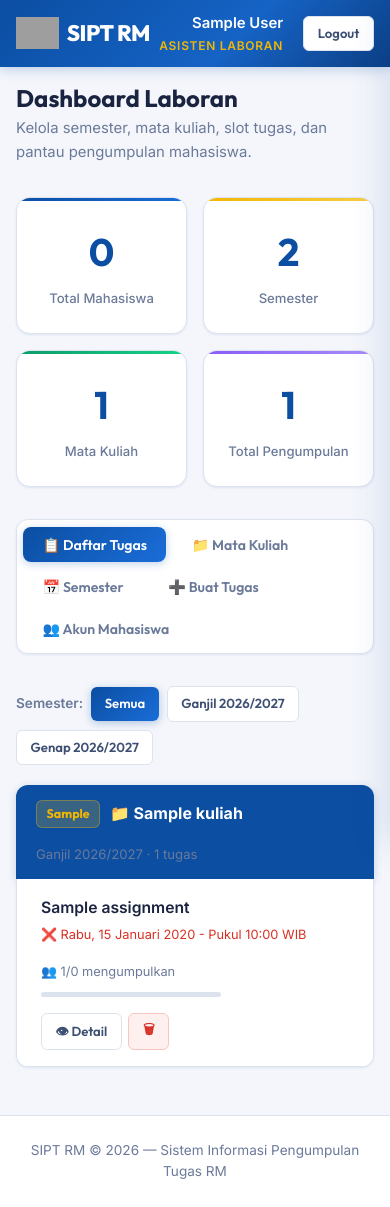
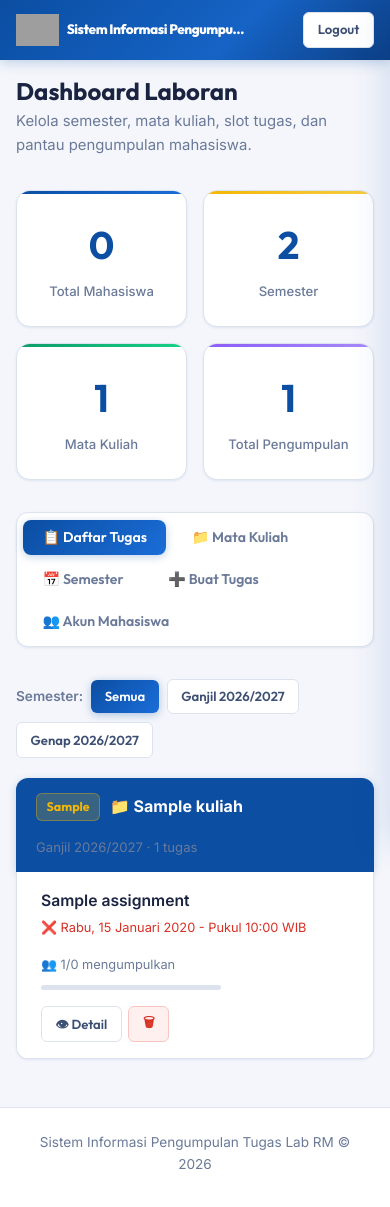
Before and after one commit to MuzakkiSyah/pengumpulan_tugas, a PHP site: page /laboran.php in a window 390 px wide. After the commit the page ends 1170 px from the top, so only its background shows below. Run offline with PHP 8.4, Linux system fonts and the light colour scheme; the visitor is signed in with stand-in values (Sample User, id 1); data comes from the database, SQL or seed files in the repository; tables that the repository leaves empty hold one stand-in row (values such as "Sample post"); grey boxes are pictures that could not be loaded.

Commit message:
refactor: rename application title and add responsive navbar branding styles

```diff
--- a/laboran.php
+++ b/laboran.php
@@ -557,7 +557,7 @@ $total_submissions= $pdo->query("SELECT COUNT(*) FROM submissions")->fetchColumn
 <head>
     <meta charset="UTF-8">
     <meta name="viewport" content="width=device-width, initial-scale=1.0">
-    <title>Dashboard Laboran - SIPT RM</title>
+    <title>Dashboard Laboran - Sistem Informasi Pengumpulan Tugas Lab RM</title>
     <link rel="stylesheet" href="style.css">
     <style>
         .stats-grid { display:grid; grid-template-columns:repeat(4,1fr); gap:1rem; margin-bottom:2rem; }
@@ -583,8 +583,8 @@ $total_submissions= $pdo->query("SELECT COUNT(*) FROM submissions")->fetchColumn
 <nav class="navbar">
     <div class="navbar-container">
         <span class="navbar-brand" style="display:flex; align-items:center; gap:0.5rem;">
-            <img src="https://raw.githubusercontent.com/MuzakkiSyah/laboratoriumrm/47ccb8aadc7a14211df38be5f26f4e45f75a0f20/LOGO%20LAB-06%20-%20Copy.png" alt="SIPT RM Logo" style="height: 32px; object-fit: contain;">
-            SIPT RM
+            <img src="https://raw.githubusercontent.com/MuzakkiSyah/laboratoriumrm/47ccb8aadc7a14211df38be5f26f4e45f75a0f20/LOGO%20LAB-06%20-%20Copy.png" alt="Sistem Informasi Pengumpulan Tugas Lab RM Logo" style="height: 32px; object-fit: contain;">
+            <span class="brand-text">Sistem Informasi Pengumpulan Tugas Lab RM</span>
         </span>
         <div class="navbar-user">
             <div class="user-info">
@@ -1263,7 +1263,7 @@ $total_submissions= $pdo->query("SELECT COUNT(*) FROM submissions")->fetchColumn
 
 </div>
 
-<footer><p>SIPT RM &copy; 2026 — Sistem Informasi Pengumpulan Tugas RM</p></footer>
+<footer><p>Sistem Informasi Pengumpulan Tugas Lab RM &copy; 2026</p></footer>
 
 <script>
 function switchTab(name) {
--- a/setup.php
+++ b/setup.php
@@ -34,7 +34,7 @@ if ($_SERVER['REQUEST_METHOD'] === 'POST' && isset($_POST['create'])) {
 <head>
     <meta charset="UTF-8">
     <meta name="viewport" content="width=device-width, initial-scale=1.0">
-    <title>Setup Akun Admin - SIPT RM</title>
+    <title>Setup Akun Admin - Sistem Informasi Pengumpulan Tugas Lab RM</title>
     <link rel="stylesheet" href="style.css">
 </head>
 <body>
--- a/style.css
+++ b/style.css
@@ -979,4 +979,12 @@ footer {
     .navbar-container { padding: 0.75rem 1rem; }
     .glass-panel { padding: 1.25rem; }
     .auth-card { padding: 1.75rem; }
+    .brand-text { font-size: 1.1rem; }
 }
+@media (max-width: 576px) {
+    .brand-text { font-size: 0.95rem; }
+    .navbar-user .user-info { display: none; }
+}
+@media (max-width: 400px) {
+    .brand-text { font-size: 0.85rem; max-width: 180px; overflow: hidden; text-overflow: ellipsis; white-space: nowrap; }
+}
```
Also changed, not shown: login.php (+4 -4 lines), mahasiswa.php (+4 -4 lines).
